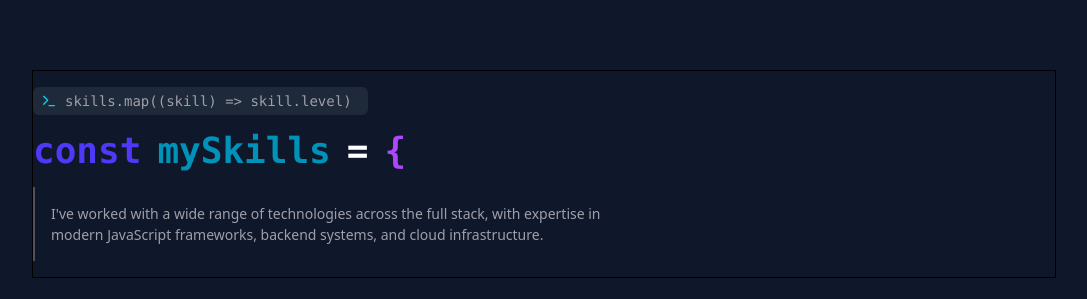
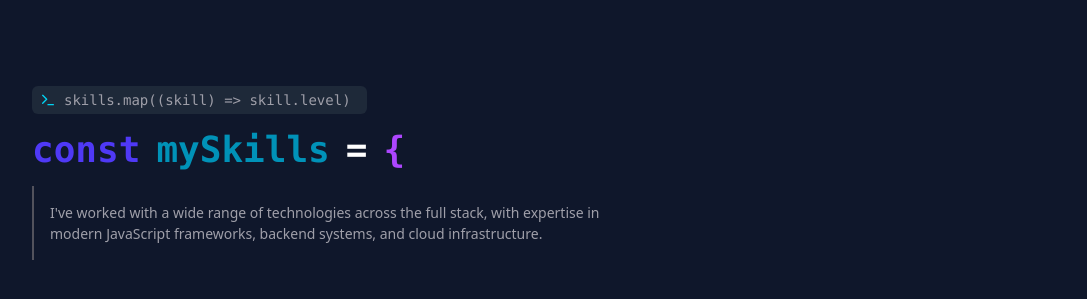
Before and after one commit to Anindit-Github/my-portfolio, a Next.js app: page / in a window 1280 px wide. Shown: the part 751-1050 px from the top of the page, without its empty margins (96-1183 px from the left). Built offline with nearby package versions, Linux system fonts and the light colour scheme.

Commit message:
fix: Remove border and add margins

```diff
--- a/src/components/Profile/ProfileDescription.tsx
+++ b/src/components/Profile/ProfileDescription.tsx
@@ -8,7 +8,7 @@ export const ProfileDescription = () => {
         <div className="mb-10">
             <TerminalCaptions text={terminalConsts.profile} />
             <br />
-            <div className="font-mono text-4xl font-bold">
+            <div className="font-mono md:text-4xl text-3xl font-bold">
                 <div className="block md:inline">
 
                     <span className="text-cyan-600 pr-4">class</span>
--- a/src/components/Profile/ProfileSection.tsx
+++ b/src/components/Profile/ProfileSection.tsx
@@ -16,7 +16,7 @@ export default function ProfileSection() {
 
             </div>
             <div className="w-full max-w-5xl  md:grid md:grid-cols-6 gap-x-6 md:grid-rows-2">
-                <div className="flex justify-center px-2 sm:px-4 md:px-0 col-span-2">
+                <div className="flex justify-center px-2 sm:px-4 md:px-0 col-span-2 mb-12 md:mb-0">
                     <ImageCard height={350} width={300} caption="profile.jpeg" showAbsContent={false} imgName="ProfilePic" />
                 </div>
                 <div className="container font-mono text-zinc-300 w-full backdrop-blur-3xl border border-white/10 rounded-xl col-span-4">
--- a/src/components/Skills/SkillsSection.jsx
+++ b/src/components/Skills/SkillsSection.jsx
@@ -7,7 +7,7 @@ import { Scaffold } from '../Shared/Scaffold'
 export default function SkillsSection() {
     return (
         <Scaffold>
-                <div className="mb-10 border">
+                <div className="mb-10">
                     <TerminalCaptions text={terminalConsts.skills} />
                     <br />
                     <div className="font-mono text-4xl font-bold">
```
